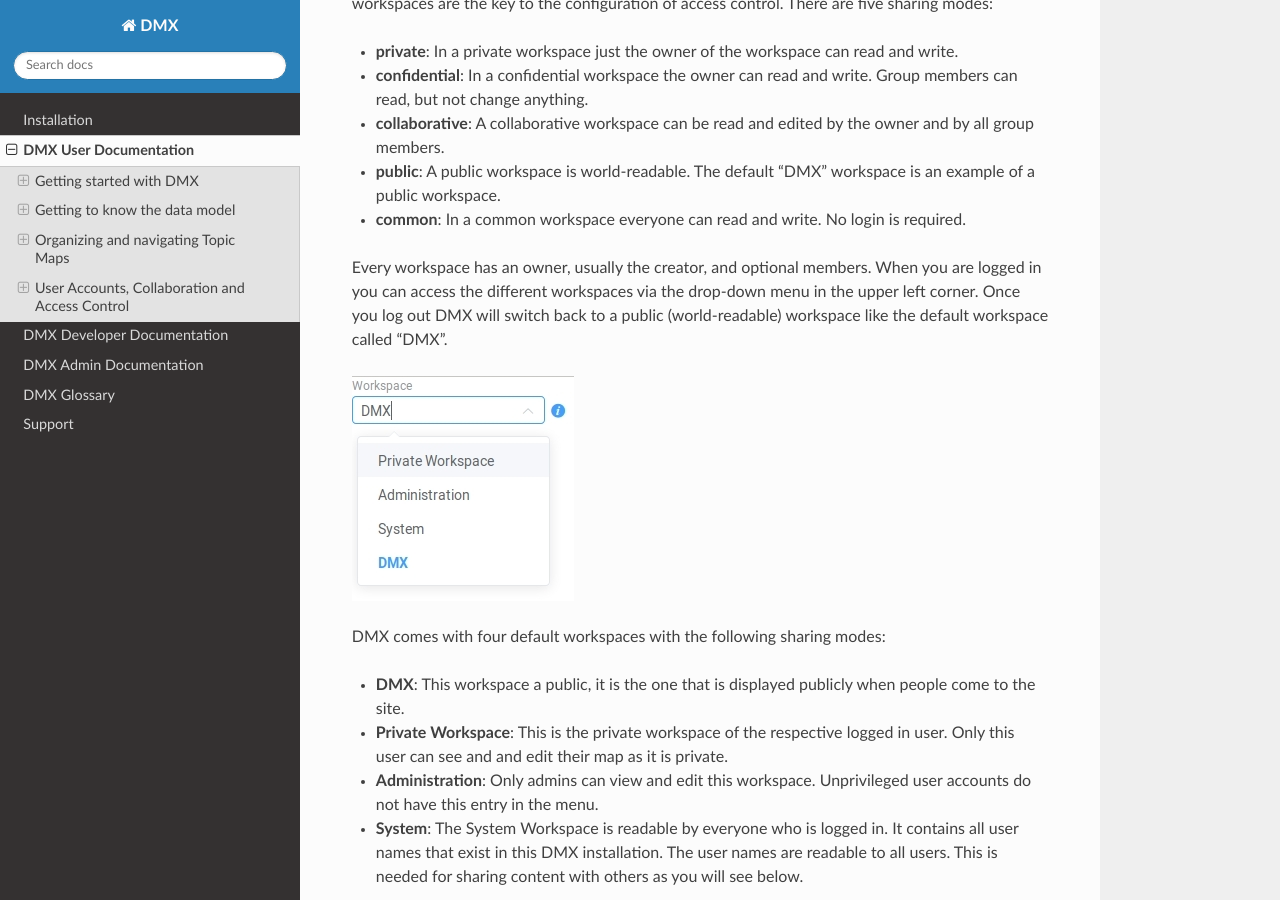
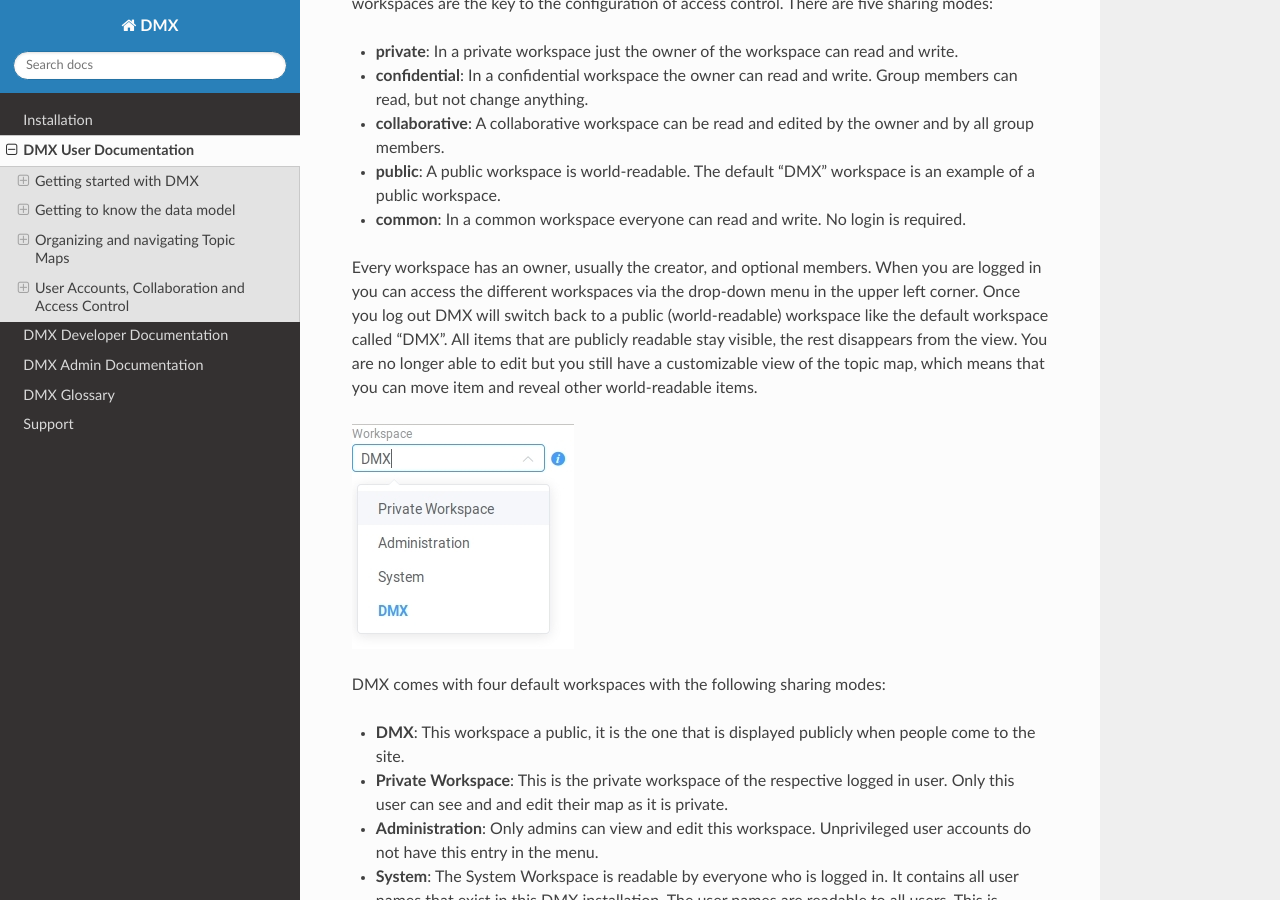
Before and after one commit to dmx-systems/dmx-documentation, a Sphinx documentation site: the page built from docs/user.rst, in a window 1280 px wide and 900 px high, scrolled down 21945 px. Built offline with Sphinx 7.4.7 and the Read the Docs theme 2.0.0, drawn with Linux system fonts in a browser that asks for light colours.

Commit message:
Precision of permissions when logged out

```diff
--- a/docs/user.rst
+++ b/docs/user.rst
@@ -514,6 +514,8 @@
 Every workspace has an owner, usually the creator, and optional members.
 When you are logged in you can access the different workspaces via the drop-down menu in the upper left corner.
 Once you log out DMX will switch back to a public (world-readable) workspace like the default workspace called "DMX".
+All items that are publicly readable stay visible, the rest disappears from the view.
+You are no longer able to edit but you still have a customizable view of the topic map, which means that you can move item and reveal other world-readable items.
 
 .. image:: _static/workspace-selection.jpg
 
```
